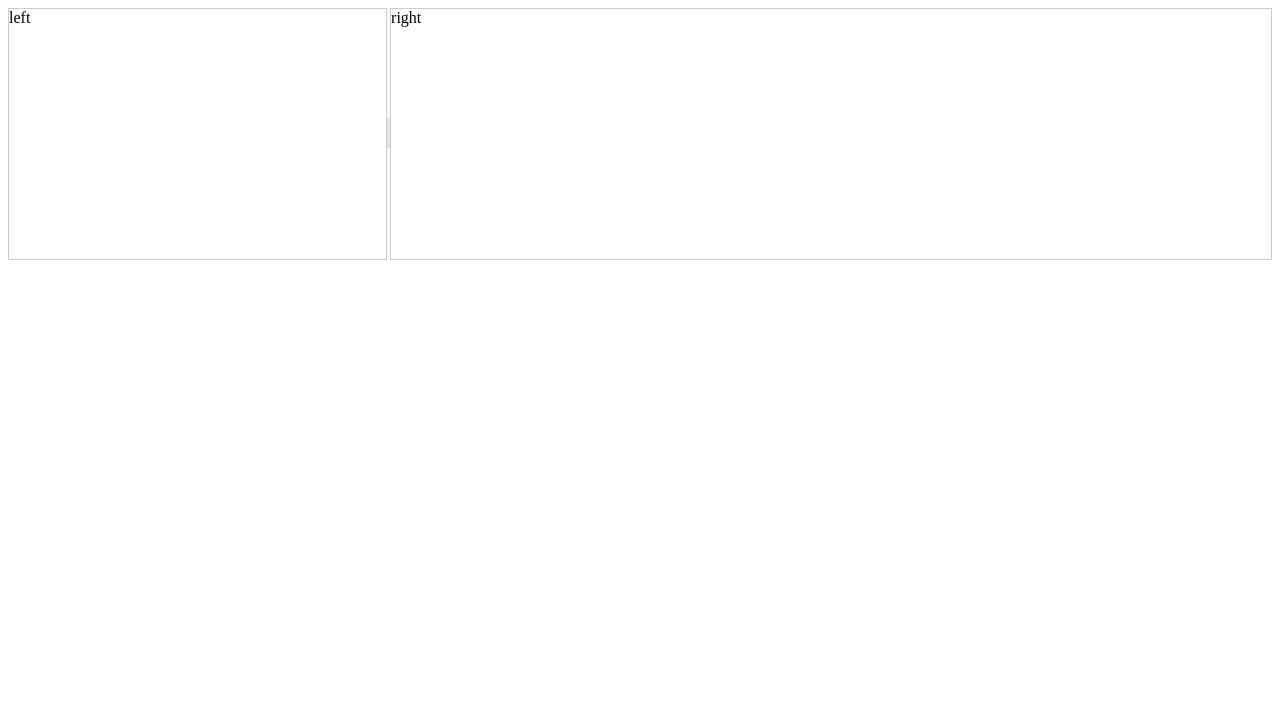
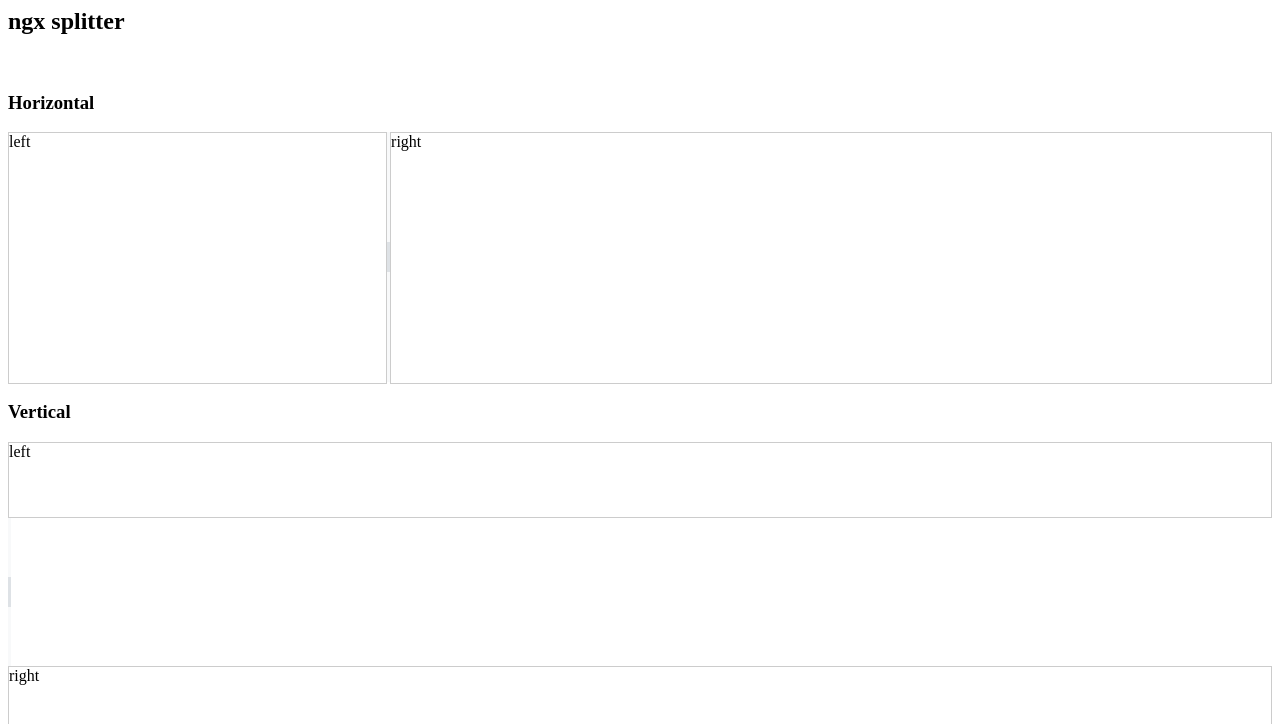
Before and after one commit to huymach91/ngx-basic-splitter, an Angular app: page / in a window 1280 px wide. Shown: the top 724 px of the page. Built offline with nearby package versions, Linux system fonts and the light colour scheme.

Commit message:
3 files modified

```diff
--- a/src/app/app.component.css
+++ b/src/app/app.component.css
@@ -1,20 +1,40 @@
-.row {
+.horizontal {
   display: flex;
   flex-direction: row;
   height: 250px;
   width: 100%;
 }
 
-.row .left,
-.row .right {
+.horizontal .left,
+.horizontal .right {
   border: 1px solid #ccc;
   height: 100%;
 }
 
-.row .left {
+.horizontal .left {
   width: 30%;
 }
 
-.row .right {
+.horizontal .right {
   width: 70%;
 }
+
+.vertical {
+  display: flex;
+  flex-direction: column;
+  height: 300px;
+  width: 100%;
+}
+
+.vertical .left,
+.vertical .right {
+  border: 1px solid #ccc;
+}
+
+.vertical .left {
+  height: 50%;
+}
+
+.vertical .right {
+  height: 50%;
+}
--- a/src/app/app.component.html
+++ b/src/app/app.component.html
@@ -1,5 +1,15 @@
-<div class="row">
+<h2>ngx splitter</h2>
+<br />
+<h3>Horizontal</h3>
+<div class="horizontal">
   <div class="left">left</div>
   <div ngx-splitter></div>
   <div class="right">right</div>
 </div>
+
+<h3>Vertical</h3>
+<div class="vertical">
+  <div class="left">left</div>
+  <div ngx-splitter></div>
+  <div class="right">right</div>
+</div>
--- a/src/app/ngx-splitter/ngx-splitter.directive.ts
+++ b/src/app/ngx-splitter/ngx-splitter.directive.ts
@@ -75,9 +75,18 @@ export class NgxSplitterDirective implements AfterViewInit, OnDestroy {
     const element = this.element.nativeElement as HTMLDivElement;
     element.style.setProperty('display', 'flex');
     element.style.setProperty('align-items', 'center');
-    element.style.setProperty('width', '3px');
     element.style.setProperty('background-color', '#f8f9fa');
-    element.style.setProperty('height', '100%');
+
+    switch (this.direction) {
+      case DirectionEnum.horizontal:
+        element.style.setProperty('width', '3px');
+        element.style.setProperty('height', '100%');
+        break;
+      case DirectionEnum.vertical:
+        element.style.setProperty('height', '3px');
+        element.style.setProperty('width', '100%');
+        break;
+    }
   }
 
   public onHandlerStart(event: any) {
```
